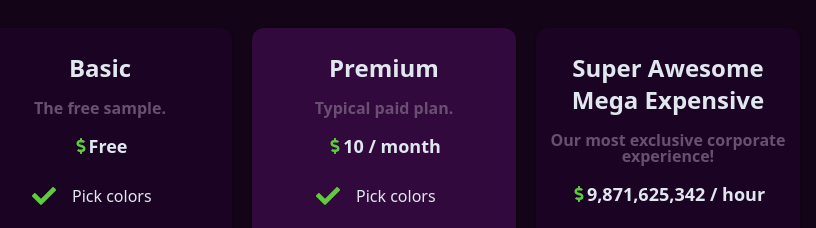
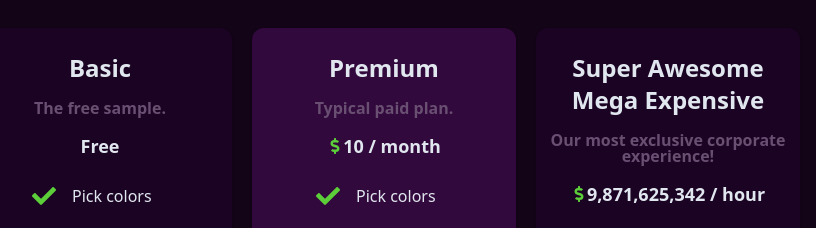
Before and after one commit to RevenantEverest/themelab, a React (Vite) app: page / in a window 1280 px wide. Shown: the part 1760-1988 px from the top of the page, without its empty margins (256-1072 px from the left). Built offline with nearby package versions, Linux system fonts and the light colour scheme; no server answers.

Commit message:
Update conditional in PricingCard

```diff
--- a/src/components/Pricing/PricingCard.tsx
+++ b/src/components/Pricing/PricingCard.tsx
@@ -33,7 +33,7 @@ function PricingCard({ title, subtitle, price, priceTime, standout, features }:
                     <p className="text-muted">{subtitle}</p>
                 </div>
                 <div className="flex-1 flex items-center justify-center">
-                    <FaDollarSign className="text-accent" />
+                    {price !== 0 && <FaDollarSign className="text-accent" />}
                     <p className="text-lg font-semibold">
                         {price === 0 ? "Free" : (price).toLocaleString()} <span>{priceTime && `/ ${priceTime}`}</span>
                     </p>
```
